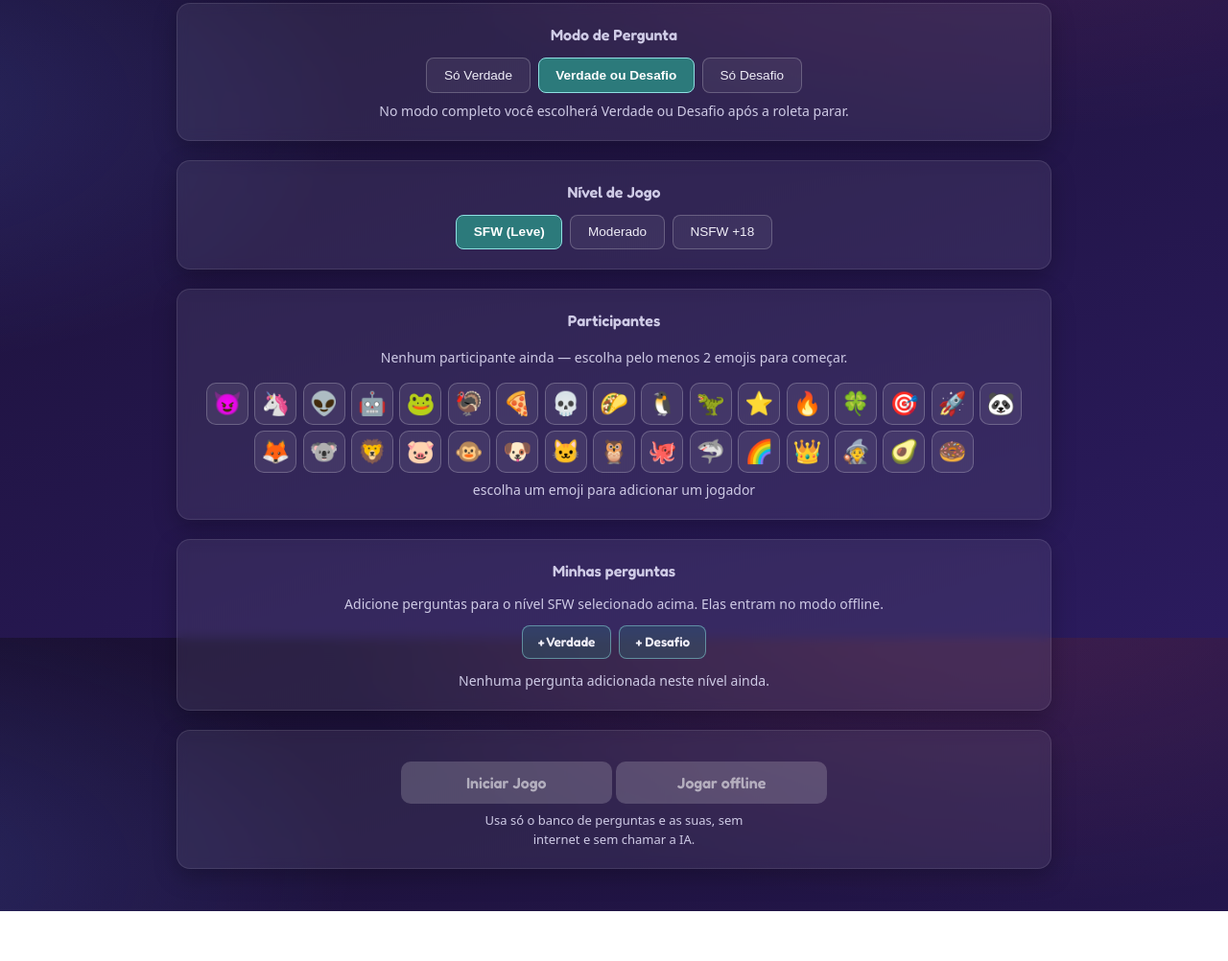
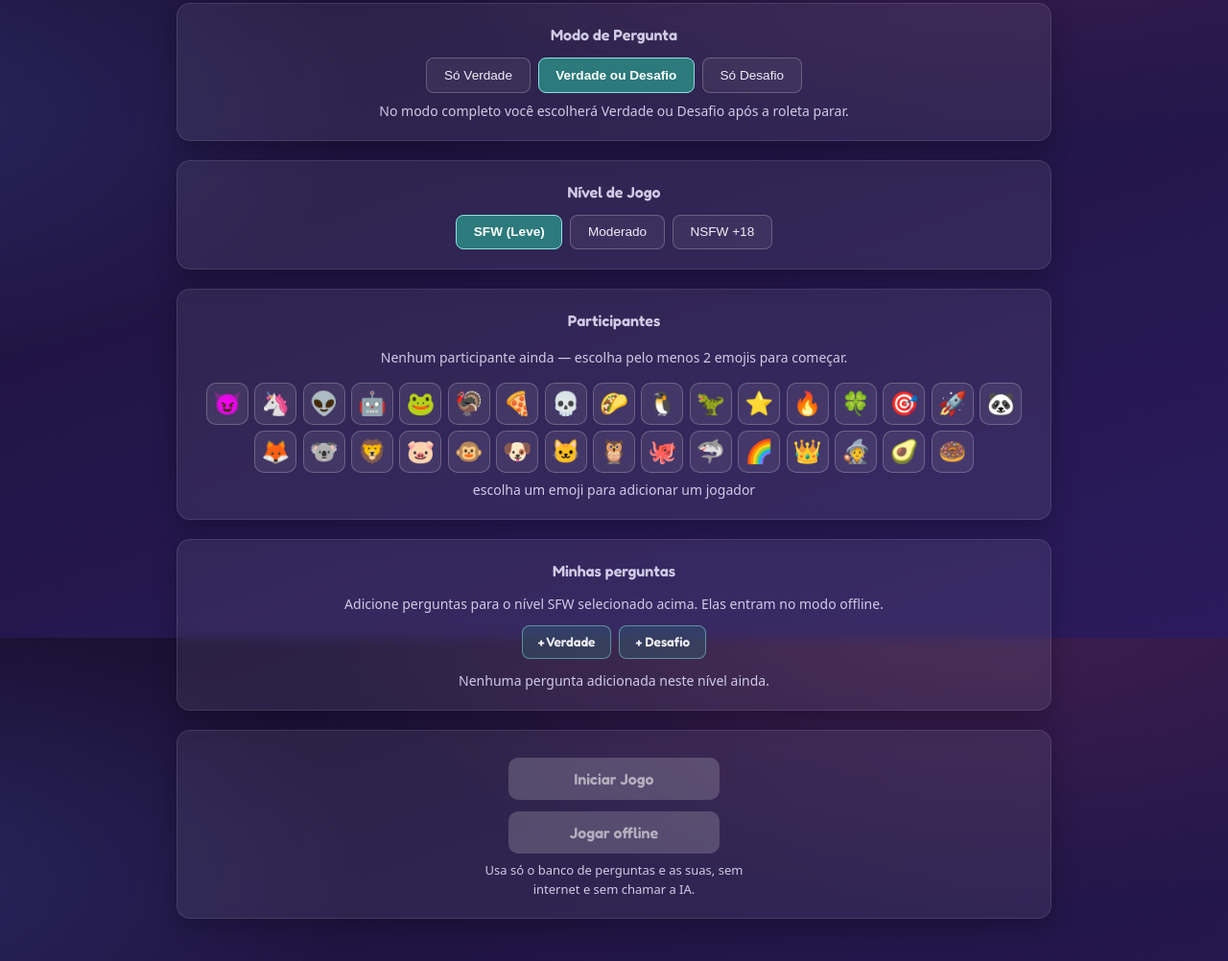
Before and after one commit to GnoattoGabriel/DareWheel, a website with bundled scripts: page public/index.html in a window 1280 px wide. Shown: the part 135-1137 px from the top of the page at 96% size. Before the commit the page ends 1085 px from the top, so only its background shows below. Built offline with nearby package versions, Linux system fonts and the light colour scheme.

Commit message:
fix: empilhar botoes Iniciar Jogo e Jogar offline

```diff
--- a/public/styles/main.css
+++ b/public/styles/main.css
@@ -369,6 +369,7 @@ header p {
 }
 
 .btn-iniciar {
+  display: block; /* evita que dois botoes inline fiquem lado a lado */
   background: linear-gradient(180deg, #35999a, #2c7a7b);
   color: #fff;
   width: 100%;
@@ -389,6 +390,7 @@ header p {
 
 /* Botao offline: abaixo do iniciar, com pouco espaco e cor distinta */
 .btn-offline {
+  display: block;
   padding: 0.75rem 1.5rem;
   font-size: 1rem;
   font-family: var(--fonte-display);
```
